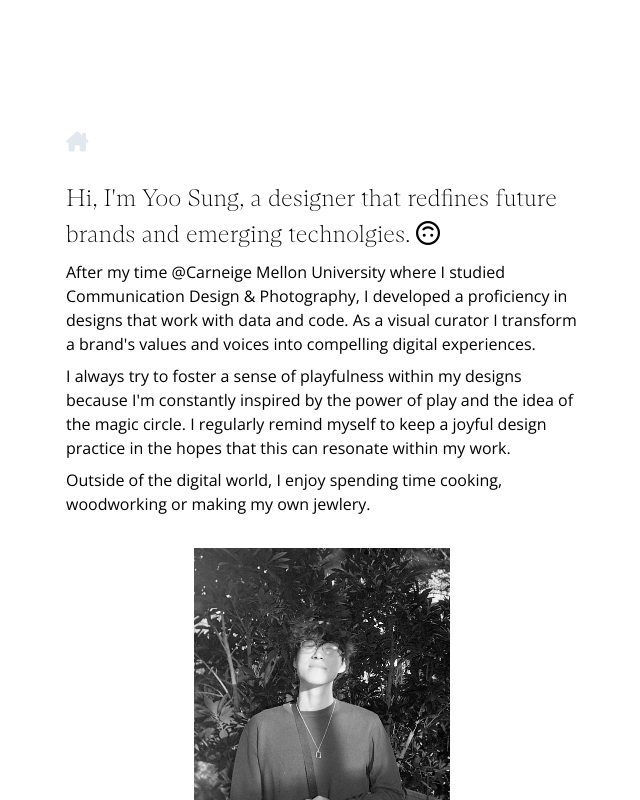
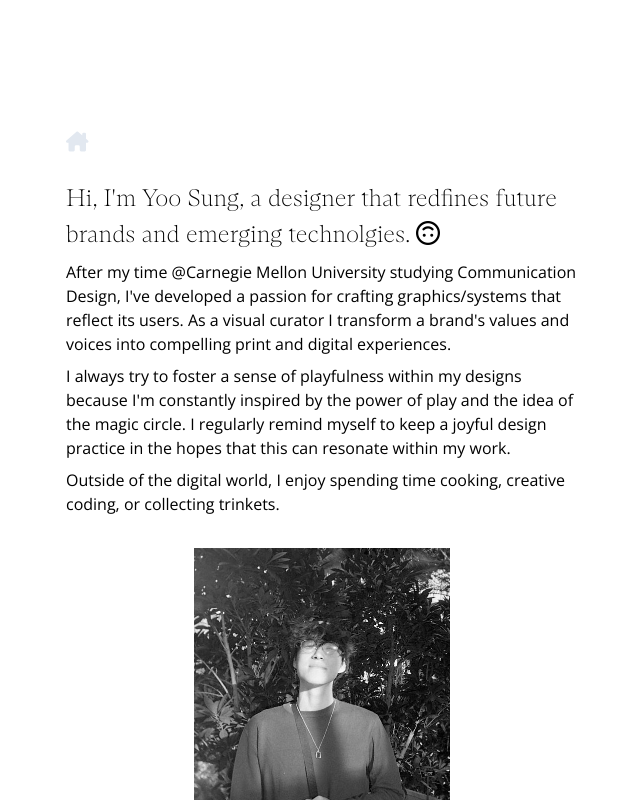
Before and after one commit to usung325/svelteKit, a SvelteKit app in the folder yoosung_portfolio/: page /about in a window 1280 px wide. Shown: the top 800 px of the page, without its empty margins (318-958 px from the left). Built offline with nearby package versions, Linux system fonts and the light colour scheme.

Commit message:
edited bio

```diff
--- a/yoosung_portfolio/src/components/About.svelte
+++ b/yoosung_portfolio/src/components/About.svelte
@@ -27,11 +27,8 @@
                         </h1>
 
                         <p class="pt-2">
-                            After my time @Carneige Mellon University where I
-                            studied Communication Design & Photography, I
-                            developed a proficiency in designs that work with
-                            data and code. As a visual curator I transform a
-                            brand's values and voices into compelling digital
+                            After my time @Carnegie Mellon University studying Communication Design, I've developed a passion for crafting graphics/systems that reflect its users. As a visual curator I transform a
+                            brand's values and voices into compelling print and digital
                             experiences.
                         </p>
 
@@ -56,7 +53,7 @@
 
                         <p class="pt-2">
                             Outside of the digital world, I enjoy spending time
-                            cooking, woodworking or making my own jewlery.
+                            cooking, creative coding, or collecting trinkets.
                         </p>
                     </div>
                     <div class="w-full pt-8">
```
